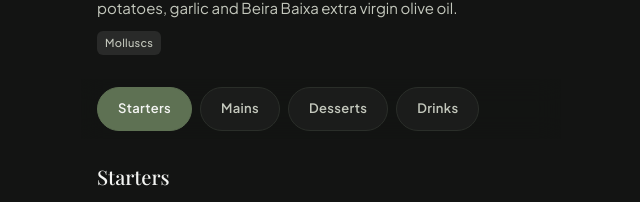
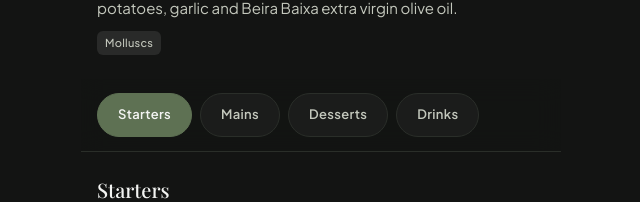
Before and after one commit to lgssilva/giramenu, a Next.js app: page /r/tasca-do-mar in a window 1280 px wide. Shown: the part 731-933 px from the top of the page, without its empty margins (319-959 px from the left). Built offline with nearby package versions, Linux system fonts and the light colour scheme.

Commit message:
Mais respiro na barra de categorias
Padding vertical maior e linha fina embaixo para separar dos vídeos ao rolar.

Co-Authored-By: Claude Opus 5.5 (1M context) <noreply@anthropic.com>
Claude-Session: https://claude.ai/code/session_01YJA9NKVX94gXaoWRDJxsag

```diff
--- a/components/Menu.tsx
+++ b/components/Menu.tsx
@@ -22,7 +22,7 @@ export function Menu({ restaurant: r }: { restaurant: Restaurant }) {
         const visible = entries.filter((e) => e.isIntersecting);
         if (visible.length) setActive(visible[0].target.id.replace("cat-", ""));
       },
-      { rootMargin: "-140px 0px -60% 0px" },
+      { rootMargin: "-160px 0px -60% 0px" },
     );
     r.categories.forEach((c) => {
       const el = document.getElementById(`cat-${c.id}`);
@@ -40,7 +40,7 @@ export function Menu({ restaurant: r }: { restaurant: Restaurant }) {
   const goTo = (id: string) => {
     const el = document.getElementById(`cat-${id}`);
     if (!el) return;
-    window.scrollTo({ top: el.getBoundingClientRect().top + window.scrollY - 136, behavior: "smooth" });
+    window.scrollTo({ top: el.getBoundingClientRect().top + window.scrollY - 150, behavior: "smooth" });
   };
 
   return (
@@ -70,7 +70,7 @@ export function Menu({ restaurant: r }: { restaurant: Restaurant }) {
 
         <nav
           aria-label={t(ui.categories)}
-          className="sticky top-[calc(4rem+env(safe-area-inset-top))] z-40 mt-6 bg-surface/90 py-2 backdrop-blur-md"
+          className="sticky top-[calc(4rem+env(safe-area-inset-top))] z-40 mt-6 border-b border-hairline bg-surface/90 py-3.5 backdrop-blur-md"
         >
           <div ref={chipsRef} className="no-scrollbar flex gap-2 overflow-x-auto px-4">
             {r.categories.map((c) => {
```
